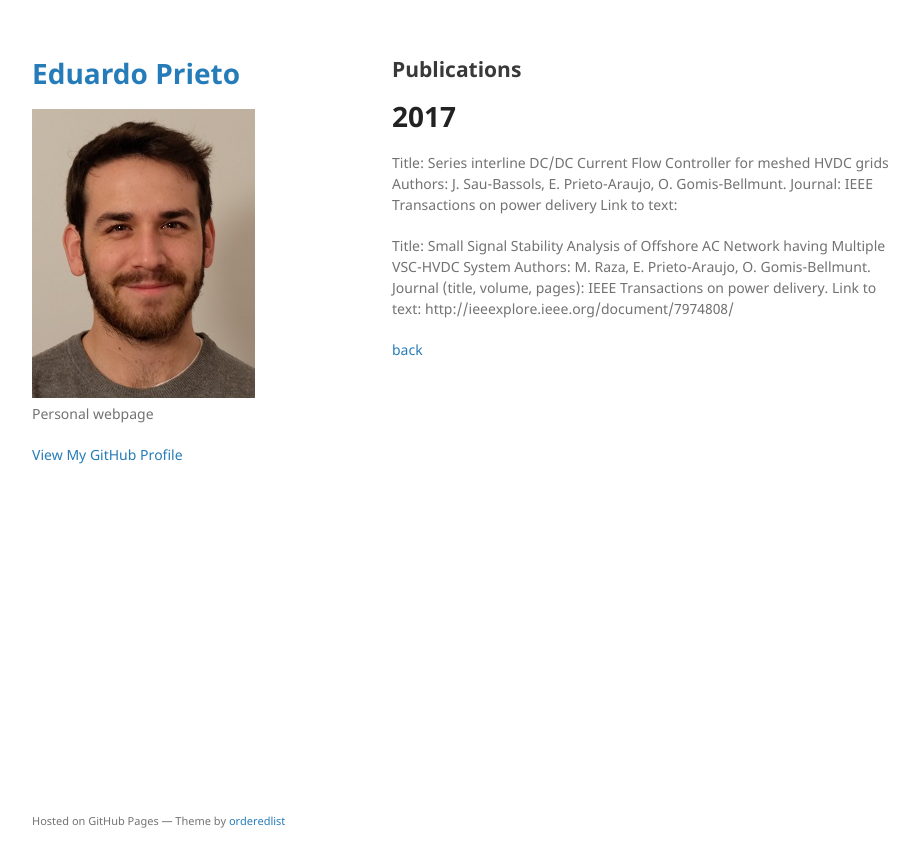
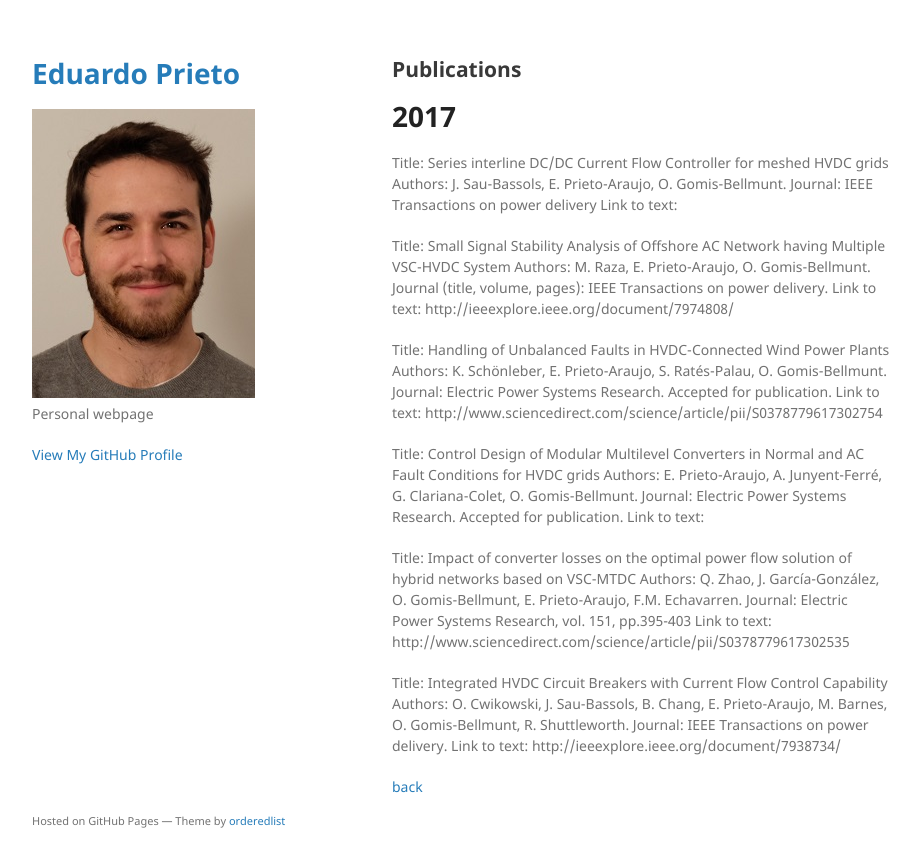
Before and after one commit to eprietoaraujo/eprietoaraujo.github.io, a Jekyll site: the page built from another-page.md, in a window 1280 px wide. Shown: the top 867 px of the page, without its empty margins (178-1098 px from the left). Built offline with Jekyll 4.4.1, drawn with Linux system fonts in a browser that asks for light colours; our own code applies the rules of GitHub Pages for plain Markdown files.

Commit message:
Update another-page.md

```diff
--- a/another-page.md
+++ b/another-page.md
@@ -15,5 +15,26 @@ Authors: M. Raza, E. Prieto-Araujo, O. Gomis-Bellmunt.
 Journal (title, volume, pages): IEEE Transactions on power delivery.
 Link to text: http://ieeexplore.ieee.org/document/7974808/
 
+Title: Handling of Unbalanced Faults in HVDC-Connected Wind Power Plants
+Authors: K. Schönleber, E. Prieto-Araujo, S. Ratés-Palau, O. Gomis-Bellmunt.
+Journal: Electric Power Systems Research. Accepted for publication.
+Link to text: http://www.sciencedirect.com/science/article/pii/S0378779617302754
+
+Title: Control Design of Modular Multilevel Converters in Normal and AC Fault Conditions for HVDC grids
+Authors: E. Prieto-Araujo, A. Junyent-Ferré, G. Clariana-Colet, O. Gomis-Bellmunt.
+Journal: Electric Power Systems Research. Accepted for publication.
+Link to text:
+
+Title: Impact of converter losses on the optimal power flow solution of hybrid networks based on VSC-MTDC
+Authors: Q. Zhao, J. García-González, O. Gomis-Bellmunt, E. Prieto-Araujo, F.M. Echavarren.
+Journal: Electric Power Systems Research, vol. 151, pp.395-403
+Link to text: http://www.sciencedirect.com/science/article/pii/S0378779617302535
+
+Title: Integrated HVDC Circuit Breakers with Current Flow Control Capability
+Authors: O. Cwikowski, J. Sau-Bassols, B. Chang, E. Prieto-Araujo, M. Barnes, O. Gomis-Bellmunt, R. Shuttleworth.
+Journal: IEEE Transactions on power delivery.
+Link to text: http://ieeexplore.ieee.org/document/7938734/
+
+
 
 [back](./)
```
